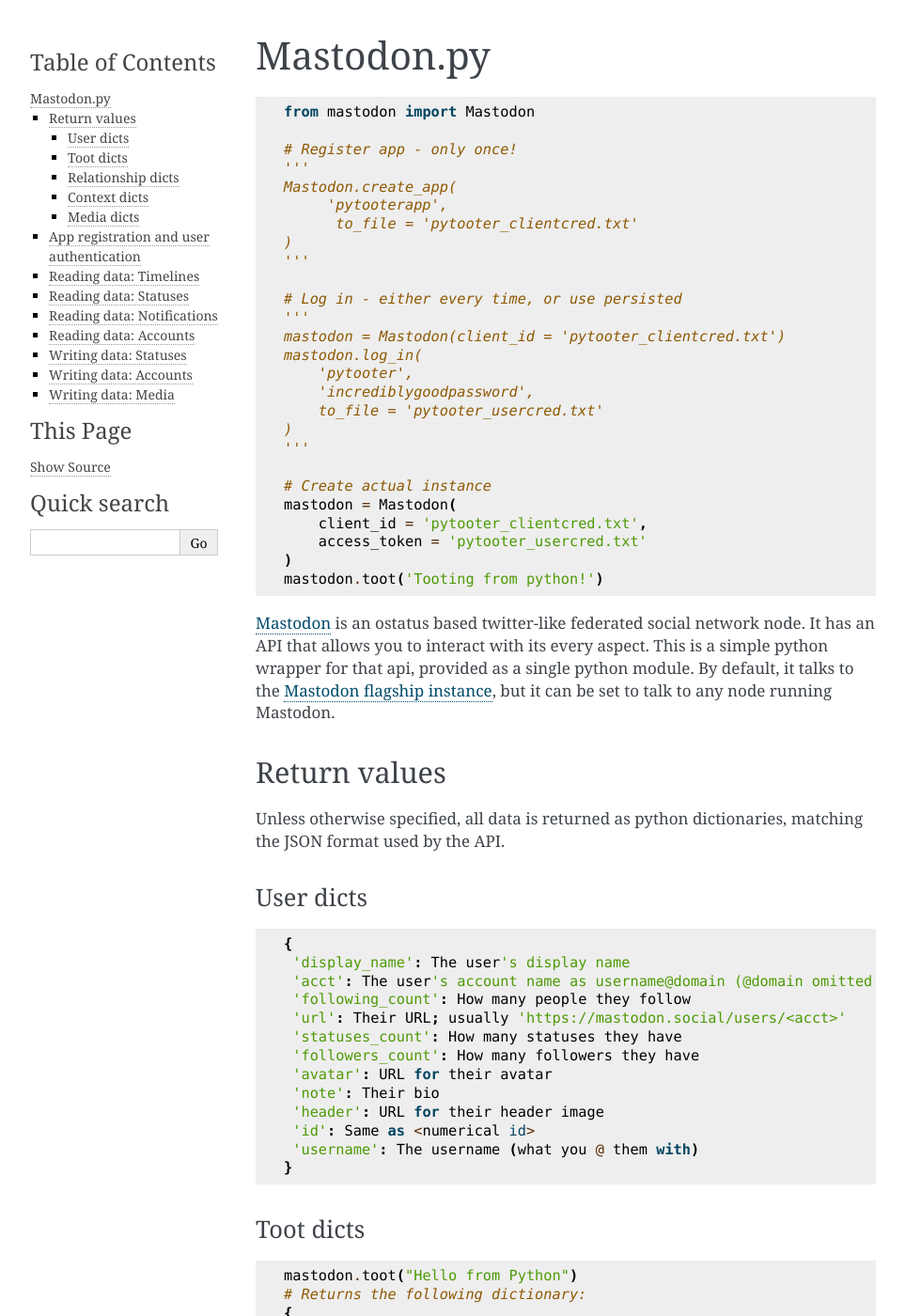
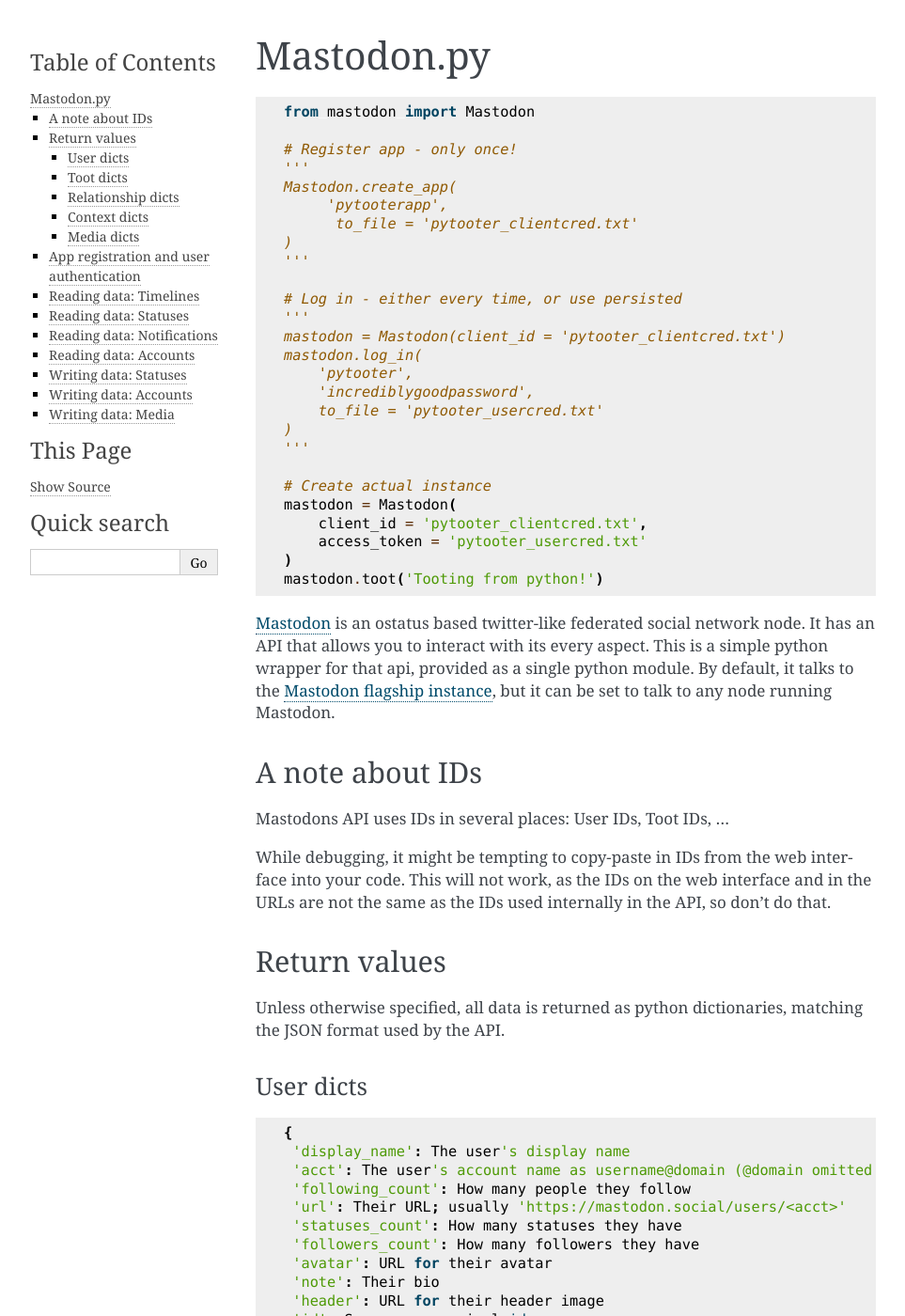
Before and after one commit to halcy/Mastodon.py, a Sphinx documentation site: the page built from docs/index.rst, in a window 1280 px wide and 1400 px high. Shown: the whole window at 94% size, without its empty margins (148-1111 px from the left). Built offline with Sphinx 7.4.7, drawn with Linux system fonts in a browser that asks for light colours.

Commit message:
Note about IDs

```diff
--- a/docs/index.rst
+++ b/docs/index.rst
@@ -39,15 +39,22 @@
 `Mastodon flagship instance`_, but it can be set to talk to any
 node running Mastodon.
 
+A note about IDs
+----------------
+Mastodons API uses IDs in several places: User IDs, Toot IDs, ...
+
+While debugging, it might be tempting to copy-paste in IDs from the
+web interface into your code. This will not work, as the IDs on the web
+interface and in the URLs are not the same as the IDs used internally
+in the API, so don't do that.
+
 Return values
 -------------
-
 Unless otherwise specified, all data is returned as python
 dictionaries, matching the JSON format used by the API.
 
 User dicts
 ~~~~~~~~~~
-
 .. code-block:: python
 
     {
@@ -90,7 +97,6 @@
 
 Relationship dicts
 ~~~~~~~~~~~~~~~~~~
-
 .. code-block:: python
 
     mastodon.account_follow(<numerical id>)
@@ -104,7 +110,6 @@
 
 Context dicts
 ~~~~~~~~~~~~~
-
 .. code-block:: python
 
     mastodon.status_context(<numerical id>)
@@ -116,7 +121,6 @@
 
 Media dicts
 ~~~~~~~~~~~
-
 .. code-block:: python
 
     mastodon.media_post("image.jpg", "image/jpeg")
@@ -127,8 +131,6 @@
      'type': Media type, EG 'image'
      'url': The URL for the media
     }
-
-
 
 App registration and user authentication
 ----------------------------------------
```
